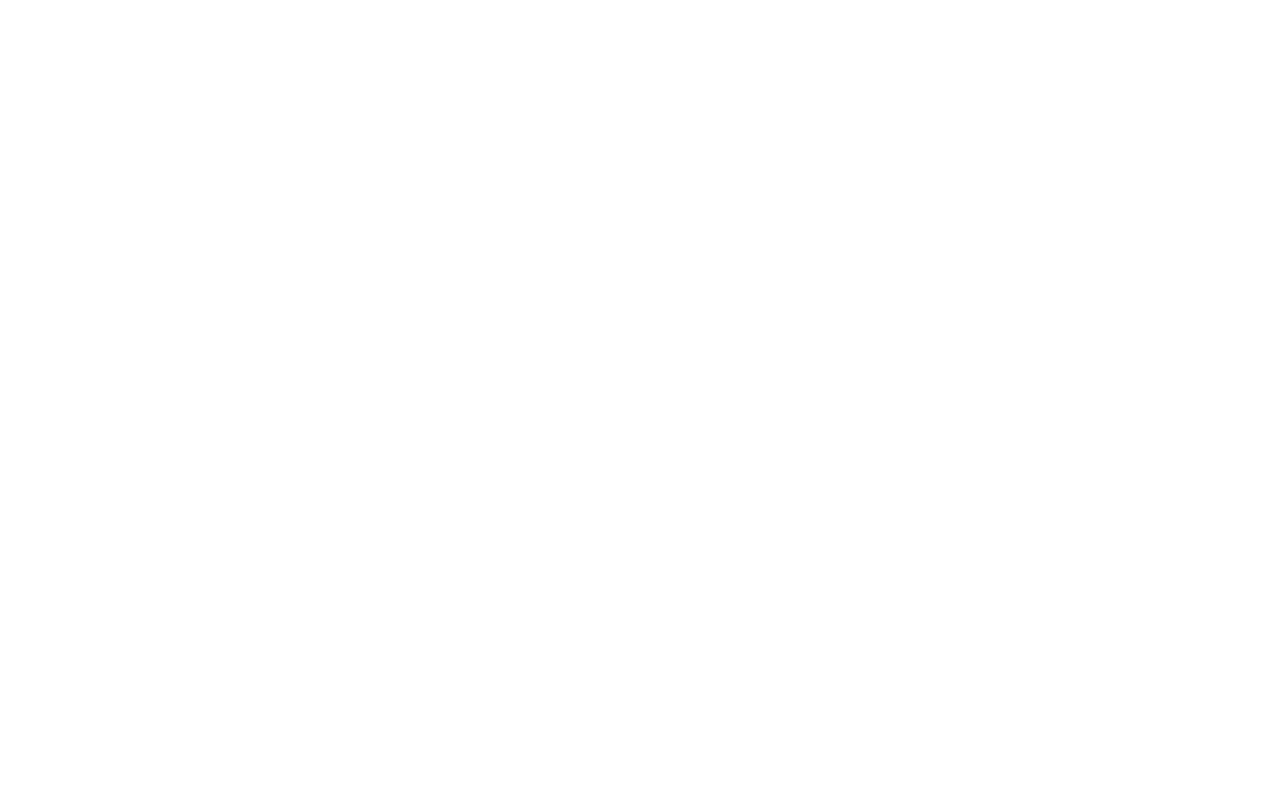
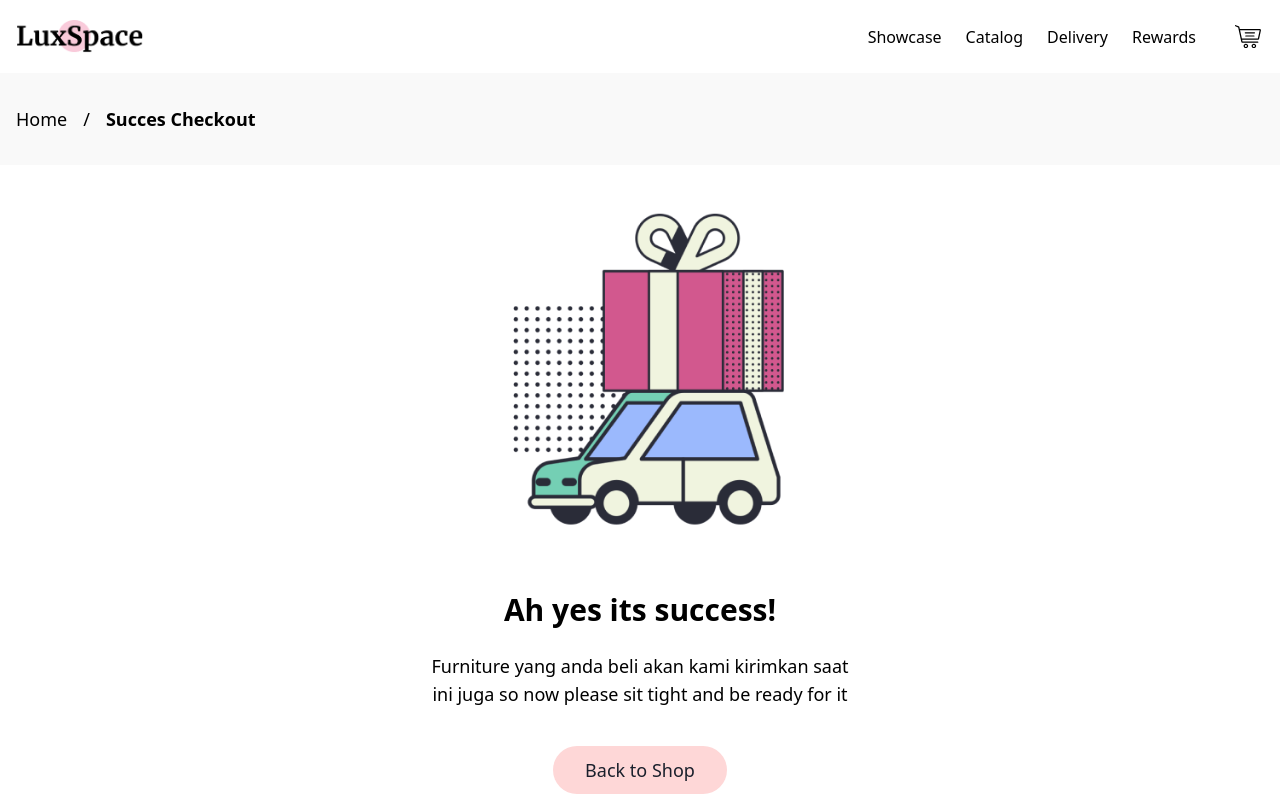
Before and after one commit to herinta/luxspace-react, a React (Vite) app: page /congratulation in a window 1280 px wide. Before the commit this address had no page. Shown: the top 800 px of the page. Built offline with nearby package versions, Linux system fonts and the light colour scheme.

Commit message:
add Error + Success Page

```diff
--- a/src/App.jsx
+++ b/src/App.jsx
@@ -4,6 +4,8 @@
 import HomePage from "./pages/HomePage";
 import Details from "./pages/Details";
 import Cart from "./pages/Cart";
+import Congratulation from "./pages/Congratulation";
+import NotFound from "./pages/NotFound";
 
 function App() {
 
@@ -13,6 +15,8 @@
         <Route exact path="/" element={<HomePage />} />
         <Route path="/categories/:idc" element={<Details />} />
         <Route path="/cart" element={<Cart/>} />
+        <Route path="/congratulation" element={<Congratulation/>} />
+        <Route path="*" element={<NotFound/>} />
       </Routes>
     </BrowserRouter>
   )
--- /dev/null
+++ b/src/pages/Congratulation.jsx
@@ -0,0 +1,45 @@
+import Breadcrumb from "../components/Breadcrumb/Index";
+import Header from "../parts/Header";
+
+import success from "../assets/images/content/illustration-success.png"
+import Sitemap from "../parts/Sitemap";
+import Footer from "../parts/Footer";
+
+export default function Congratulation() {
+  return (
+    <>
+      <Header />
+      <Breadcrumb list={[
+        {url : "/", name: "Home"},
+        {url : "/congratulation", name: "Succes Checkout"},
+      ]} />
+      <section className="">
+        <div className="container mx-auto min-h-screen">
+          <div className="flex flex-col items-center justify-center">
+            <div className="w-full md:w-4/12 text-center">
+              <img
+                src={success}
+                alt="congrats illustration"
+              />
+              <h2 className="text-3xl font-semibold mb-6">
+                Ah yes its success!
+              </h2>
+              <p className="text-lg mb-12">
+                Furniture yang anda beli akan kami kirimkan saat ini juga so now
+                please sit tight and be ready for it
+              </p>
+              <a
+                href="details.html"
+                className="text-gray-900 bg-red-200 focus:outline-none w-full py-3 rounded-full text-lg focus:text-black transition-all duration-200 px-8 cursor-pointer"
+              >
+                Back to Shop
+              </a>
+            </div>
+          </div>
+        </div>
+      </section>
+      <Sitemap/>
+      <Footer/>
+    </>
+  );
+}
--- /dev/null
+++ b/src/pages/NotFound.jsx
@@ -0,0 +1,17 @@
+import React from 'react'
+import Header from '../parts/Header'
+import ErrorMessage from '../parts/ErrorMessage'
+import Sitemap from '../parts/Sitemap'
+import Footer from '../parts/Footer'
+
+export default function NotFound() {
+  return (
+    <>
+        <Header/>
+        <ErrorMessage/>
+        <Sitemap/>
+        <Footer/>
+    </>
+
+  )
+}
--- /dev/null
+++ b/src/parts/ErrorMessage.jsx
@@ -0,0 +1,28 @@
+
+export default function ErrorMessage({
+    title = "404 NOT FOUND",
+    body = "Looks like this page not found"
+}) {
+  return (
+    <section className="mt-20">
+        <div className="container mx-auto min-h-screen">
+          <div className="flex flex-col items-center justify-center">
+            <div className="w-full md:w-4/12 text-center">
+              <h2 className="text-3xl font-semibold mb-6">
+                {title}
+              </h2>
+              <p className="text-lg mb-12">
+                {body}
+              </p>
+              <a
+                href="details.html"
+                className="text-gray-900 bg-red-200 focus:outline-none w-full py-3 rounded-full text-lg focus:text-black transition-all duration-200 px-8 cursor-pointer"
+              >
+                Back to Shop
+              </a>
+            </div>
+          </div>
+        </div>
+      </section>
+  )
+}
```
